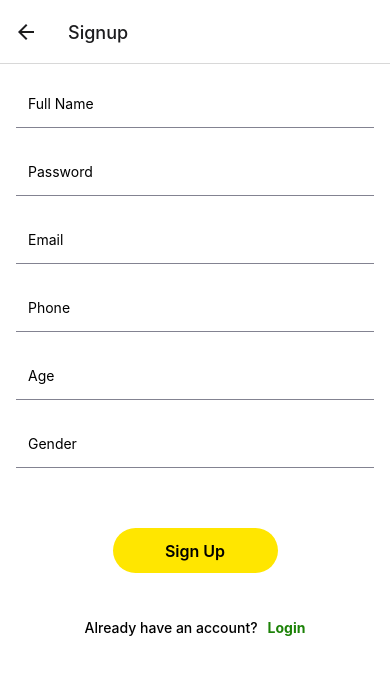
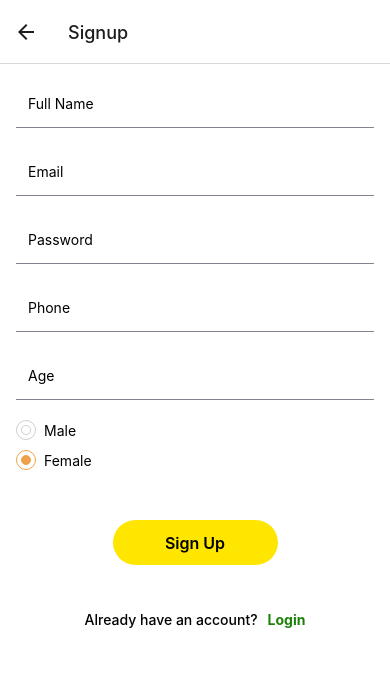
Before and after one commit to Rakibul-Hasan-max/note-app, a React Native app: screen /Signup in a window 390 px wide. Shown: the top 674 px of the page. Built offline with nearby package versions, Linux system fonts and the light colour scheme.

Commit message:
signup-page

```diff
--- a/src/screens/signup.jsx
+++ b/src/screens/signup.jsx
@@ -13,19 +13,39 @@
 import { spacing } from "../theme/spacing";
 
 export default function Signup() {
+  const selected = true;
+
   return (
     <SafeAreaView>
       <View style={{ padding: spacing[4] }}>
         <TextInput placeholder="Full Name" style={styles.input} />
+        <TextInput placeholder="Email" style={styles.input} />
         <TextInput
           placeholder="Password"
           style={styles.input}
           secureTextEntry
         />
-        <TextInput placeholder="Email" style={styles.input} />
         <TextInput placeholder="Phone" style={styles.input} />
         <TextInput placeholder="Age" style={styles.input} />
-        <TextInput placeholder="Gender" style={styles.input} />
+        <Pressable style={styles.radioContainer}>
+          <View style={styles.outerCircle}>
+            <View style={styles.innerCircle} />
+          </View>
+          <Text style={styles.radioText}>Male</Text>
+        </Pressable>
+        <Pressable style={styles.radioContainer}>
+          <View
+            style={[styles.outerCircle, selected && styles.selectedOuterCircle]}
+          >
+            <View
+              style={[
+                styles.innerCircle,
+                selected && styles.selectedInnerCircle,
+              ]}
+            />
+          </View>
+          <Text style={styles.radioText}>Female</Text>
+        </Pressable>
         <Button
           title={"Sign Up"}
           customStyles={{ alignSelf: "center", marginTop: spacing[10] }}
@@ -57,4 +77,35 @@
     justifyContent: "center",
     marginTop: 30,
   },
+  radioContainer: {
+    flexDirection: "row",
+    alignItems: "center",
+    marginBottom: 10,
+  },
+  outerCircle: {
+    height: 20,
+    width: 20,
+    borderRadius: 10,
+    borderWidth: 1,
+    borderColor: "#cfcfcf",
+    alignItems: "center",
+    justifyContent: "center",
+  },
+  innerCircle: {
+    height: 10,
+    width: 10,
+    borderRadius: 5,
+    borderWidth: 1,
+    borderColor: "#cfcfcf",
+  },
+  radioText: {
+    marginLeft: spacing[2],
+  },
+  selectedOuterCircle: {
+    borderColor: colors.orange,
+  },
+  selectedInnerCircle: {
+    borderColor: colors.orange,
+    backgroundColor: colors.orange,
+  },
 });
```
